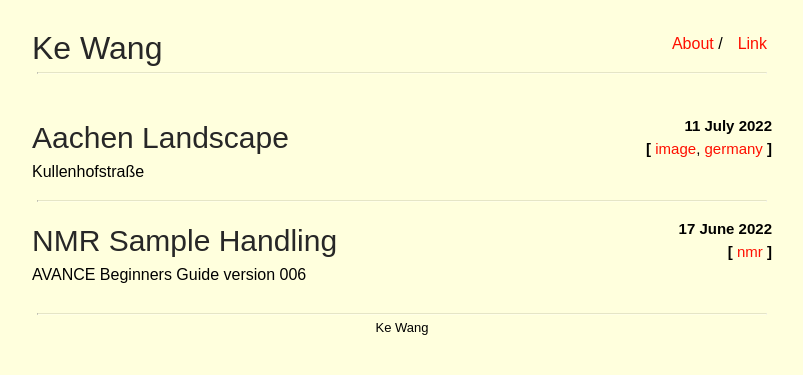
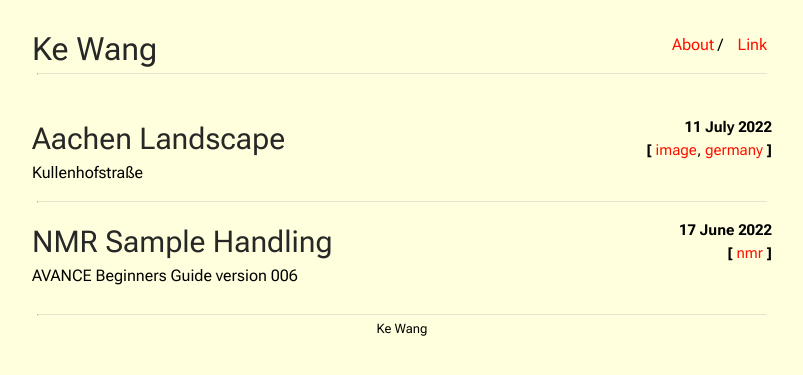
Before and after one commit to ekdc11/ekdc11.github.io, a Jekyll site: the page built from index.html, in a window 1280 px wide. Shown: the top 375 px of the page, without its empty margins (238-1041 px from the left). Built offline with Jekyll 4.4.1, drawn with Linux system fonts in a browser that asks for light colours.

Commit message:
Update main.scss

```diff
--- a/css/main.scss
+++ b/css/main.scss
@@ -13,7 +13,7 @@ $small-width: 480px;
 
 body {
     margin: 0;
-    font-family: "Lexend Deca", sans-serif;
+    font-family: "Roboto Flex", Roboto, sans-serif;
     background-color: #FFFFDD;
     min-height: 100%;
 }
```
